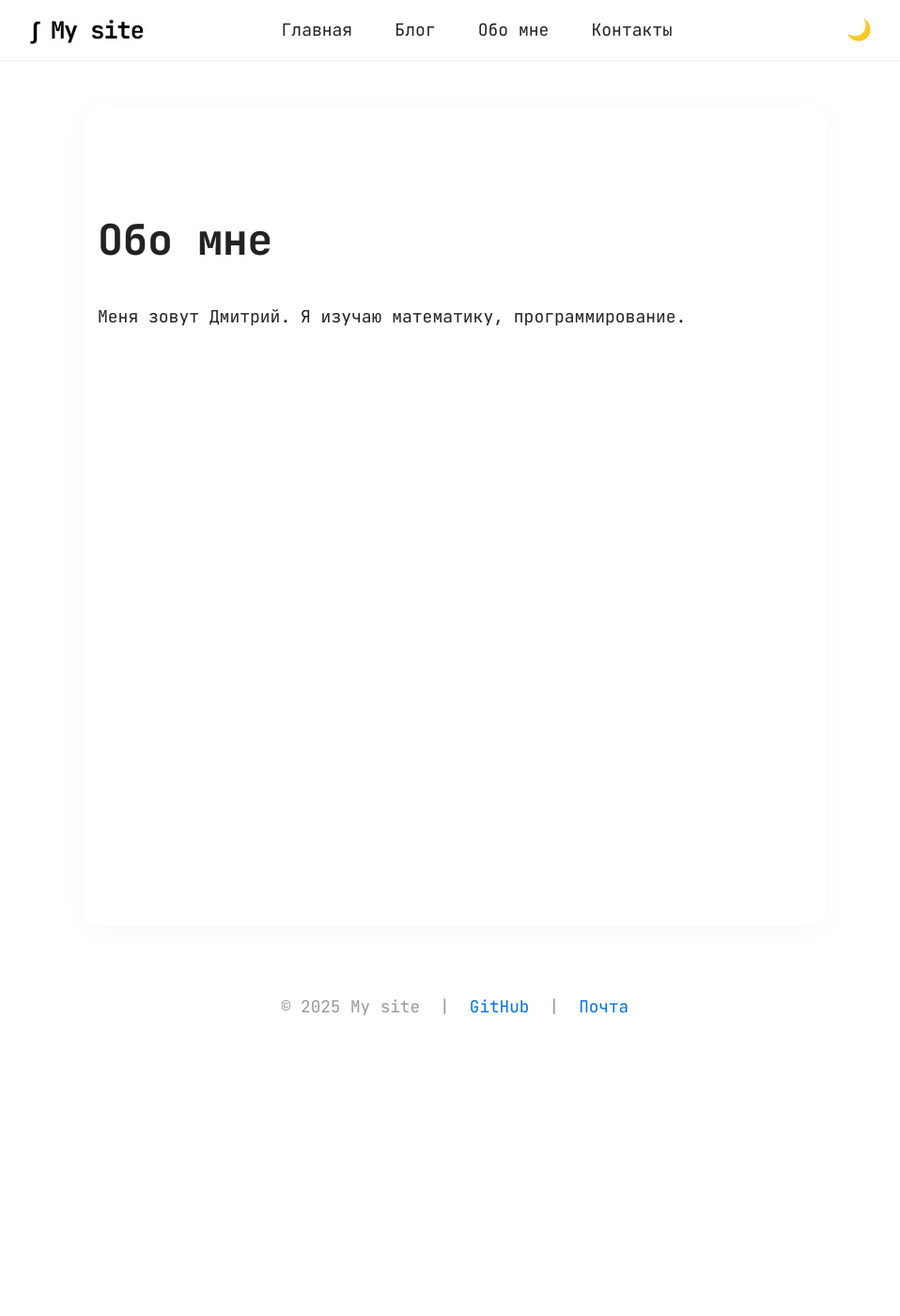
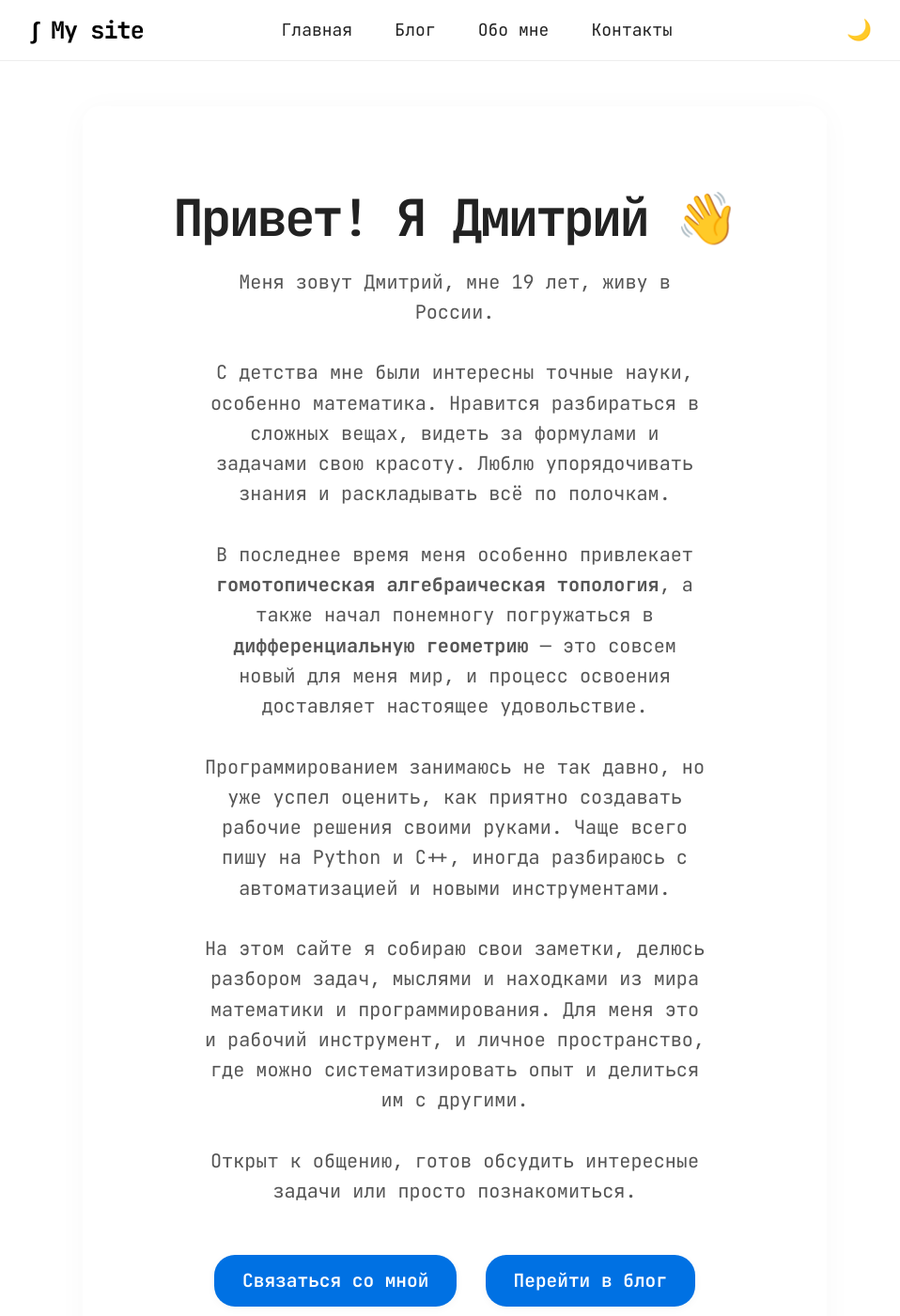
Before and after one commit to dshohlov/my-site, a Jekyll site: the page built from about.md, in a window 1280 px wide and 1400 px high. Shown: the whole window at 94% size, without its empty margins (156-1114 px from the left). Built offline with Jekyll 4.4.1, drawn with Linux system fonts in a browser that asks for light colours.

Commit message:
Стильная страница обо мне: hero, личный текст, интересы

```diff
--- a/about.md
+++ b/about.md
@@ -4,6 +4,20 @@ title: Обо мне
 permalink: /about/
 ---
 
-# Обо мне
-
-Меня зовут Дмитрий. Я изучаю математику, программирование.
+<div class="hero">
+  <!-- Если не хочешь аватар, просто удали следующую строку -->
+  <!-- <img src="{{ site.baseurl }}/assets/profile.png" alt="Аватар" style="max-width:120px;border-radius:30px;margin-bottom:16px;box-shadow:0 4px 24px #0071e333;"> -->
+  <div class="hero-title">Привет! Я Дмитрий 👋</div>
+  <div class="hero-desc" style="font-size:1.12em;max-width:540px;margin:0 auto;">
+    Меня зовут Дмитрий, мне 19 лет, живу в России.<br><br>
+    С детства мне были интересны точные науки, особенно математика. Нравится разбираться в сложных вещах, видеть за формулами и задачами свою красоту. Люблю упорядочивать знания и раскладывать всё по полочкам.<br><br>
+    В последнее время меня особенно привлекает <b>гомотопическая алгебраическая топология</b>, а также начал понемногу погружаться в <b>дифференциальную геометрию</b> — это совсем новый для меня мир, и процесс освоения доставляет настоящее удовольствие.<br><br>
+    Программированием занимаюсь не так давно, но уже успел оценить, как приятно создавать рабочие решения своими руками. Чаще всего пишу на Python и C++, иногда разбираюсь с автоматизацией и новыми инструментами.<br><br>
+    На этом сайте я собираю свои заметки, делюсь разбором задач, мыслями и находками из мира математики и программирования. Для меня это и рабочий инструмент, и личное пространство, где можно систематизировать опыт и делиться им с другими.<br><br>
+    Открыт к общению, готов обсудить интересные задачи или просто познакомиться.
+  </div>
+  <div style="margin-top:2.2em;">
+    <a class="button-main" href="{{ site.baseurl }}/contact/">Связаться со мной</a>
+    <a class="button-main" href="{{ site.baseurl }}/blog/" style="margin-left:1em;">Перейти в блог</a>
+  </div>
+</div>
```
